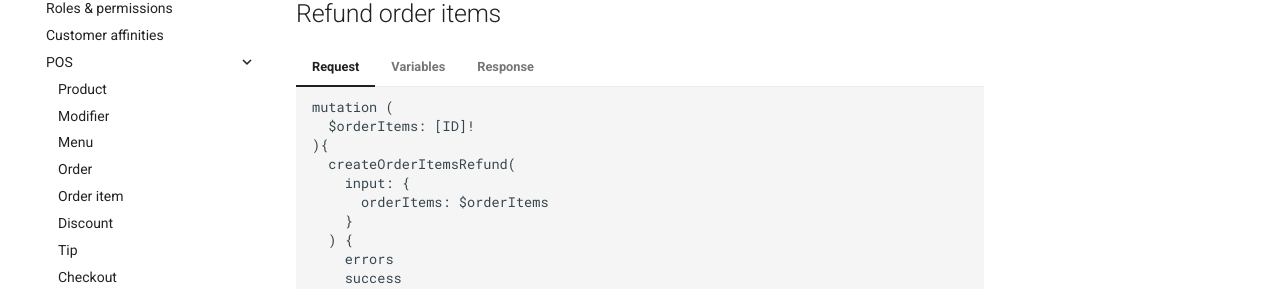
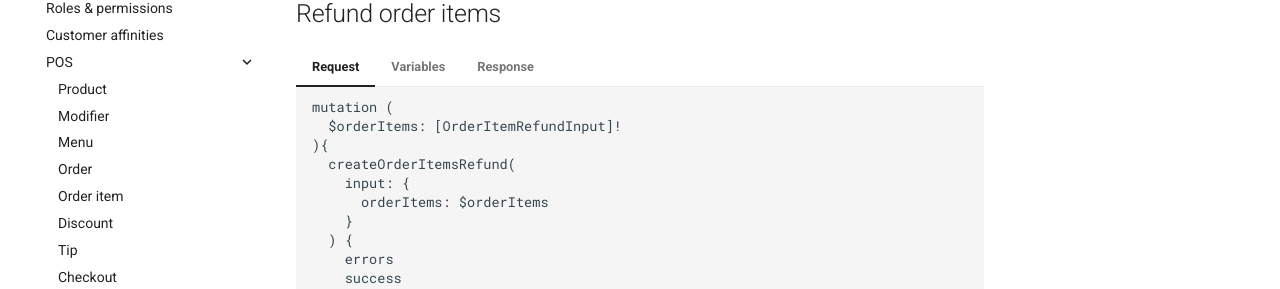
Before and after one commit to Loyaltydish/loyaltydish-docs, an MkDocs documentation site: the page built from docs/pos/refund.md, in a window 1280 px wide and 900 px high, scrolled down 1297 px. Shown: the part 417-706 px from the top of the window. Built offline with MkDocs 1.6.1 and Material for MkDocs 9.7.7, drawn with Linux system fonts in a browser that asks for light colours; some of the changed lines change nothing that is shown.

Commit message:
Update refund docs

````diff
--- a/docs/pos/refund.md
+++ b/docs/pos/refund.md
@@ -119,7 +119,7 @@
 === "Request"
     ```gql
     mutation (
-      $orderItems: [ID]!
+      $orderItems: [OrderItemRefundInput]!
     ){
       createOrderItemsRefund(
         input: {
@@ -138,7 +138,10 @@
 === "Variables"
     ```json
     {
-      "orderItems": [45, 46]
+      "orderItems": [
+        { "orderItemId": 45, "reason": "some reason" },
+        { "orderItemId": 46 }
+      ]
     }
     ```
 
````
